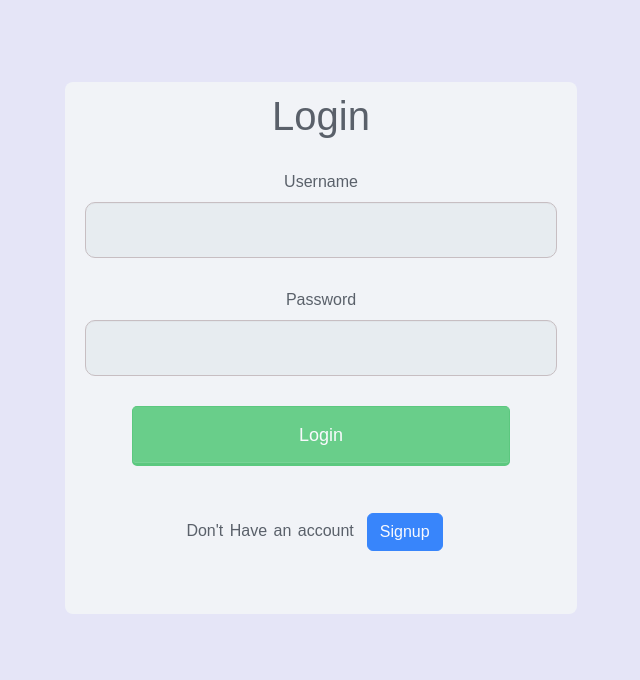
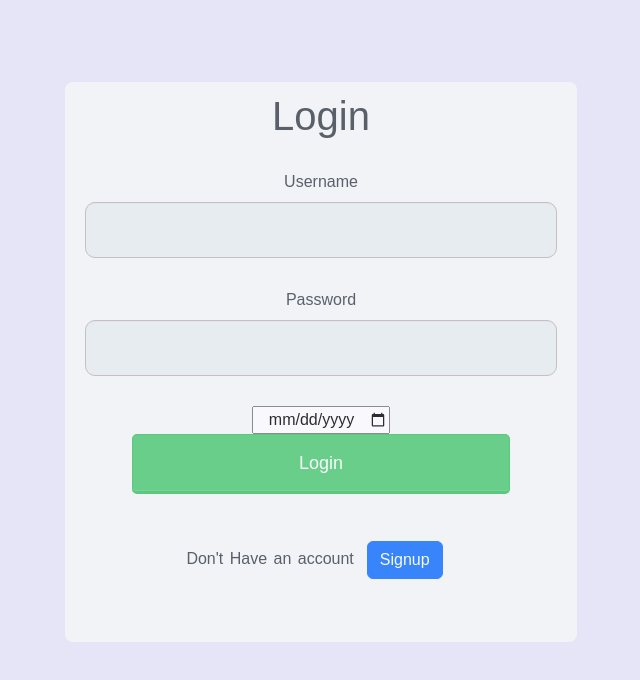
Before and after one commit to Adesh-04/BeProject, a React (Create React App) app: page /form in a window 1280 px wide. Shown: the top 680 px of the page, without its empty margins (319-959 px from the left). Built offline with nearby package versions, Linux system fonts and the light colour scheme; no server answers; the database is empty.

Commit message:
fajldkfj

```diff
--- a/src/components/Main/form.js
+++ b/src/components/Main/form.js
@@ -143,6 +143,9 @@ export const AddForm = () => {
             alert('Data added successfully!')
             //data saved but not checked.
         }
+
+        console.log(details)
+
     }
 
     return (
@@ -166,7 +169,7 @@ export const AddForm = () => {
                         <input onChange={handleChange} type="text" pattern="[A-Za-z0-9 \s,'.-]+" name="Address" title='Address must have minimum Road, City and State' required />
 
                         <label htmlFor='Age'> Age  :  </label>
-                        <input onChange={handleChange} type="number" name="Age" title='Enter Age' required />
+                        <input onChange={handleChange} type="date" name="Age" title='Enter Age' required />
 
                         <label htmlFor='Height'> Height  :  </label>
                         <input onChange={handleChange} type="number" placeholder='in cms' name="Height" title='Height in cms' required />
--- a/src/components/login/login.js
+++ b/src/components/login/login.js
@@ -97,6 +97,7 @@ export const Login = () => {
                             <label for="password">Password</label>
                             {/* Regex for simpler validation in pattern attribute */}
                             <input type="password" id="password" pattern="(?=.*\d)(?=.*[a-z])(?=.*[A-Z]).{8,}" title="Must contain at least one number and one uppercase and lowercase letter, and at least 8 or more characters" name="password" />
+                            <input type='date' />
 
                             <button className='login-button' type="submit">Login</button>
 
```
